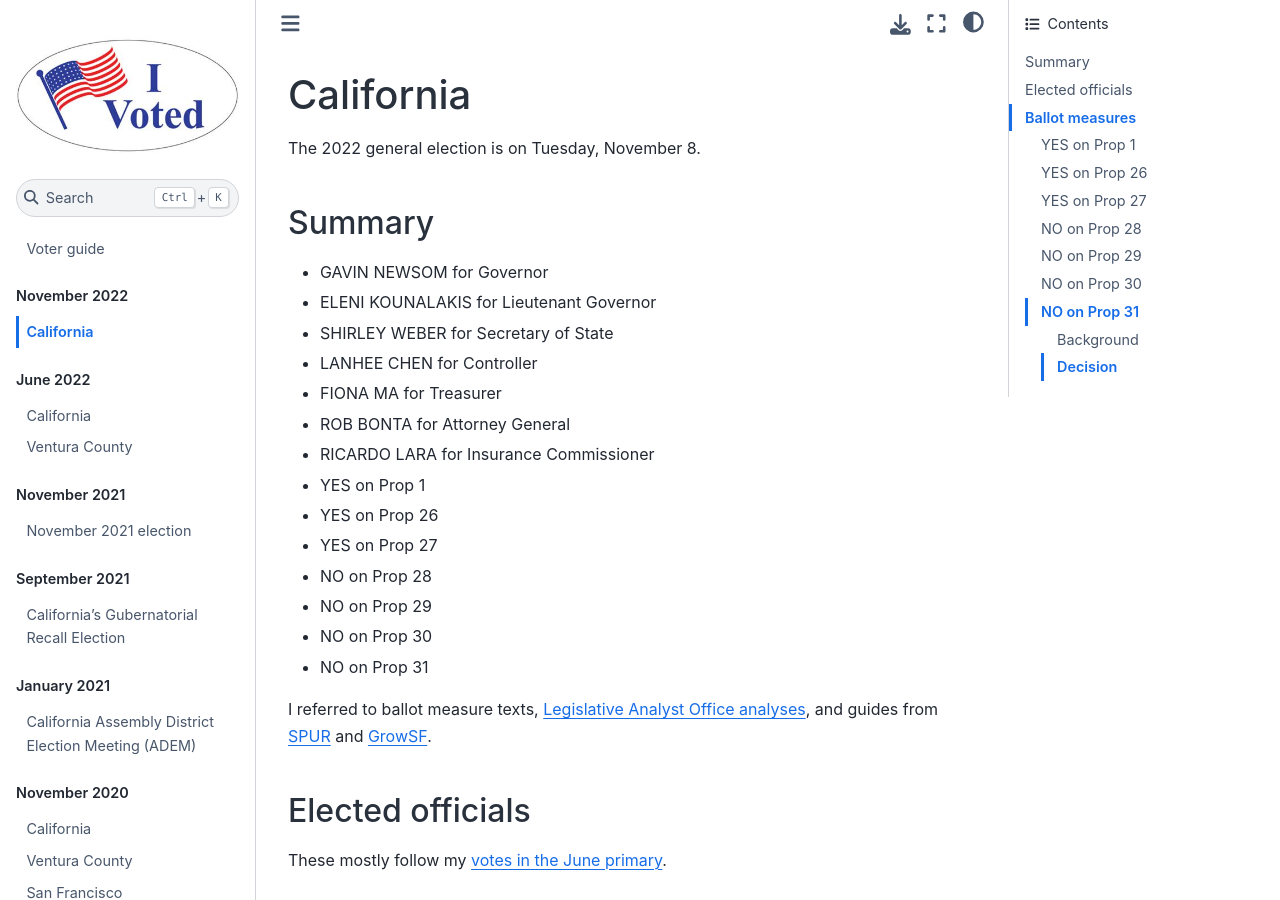
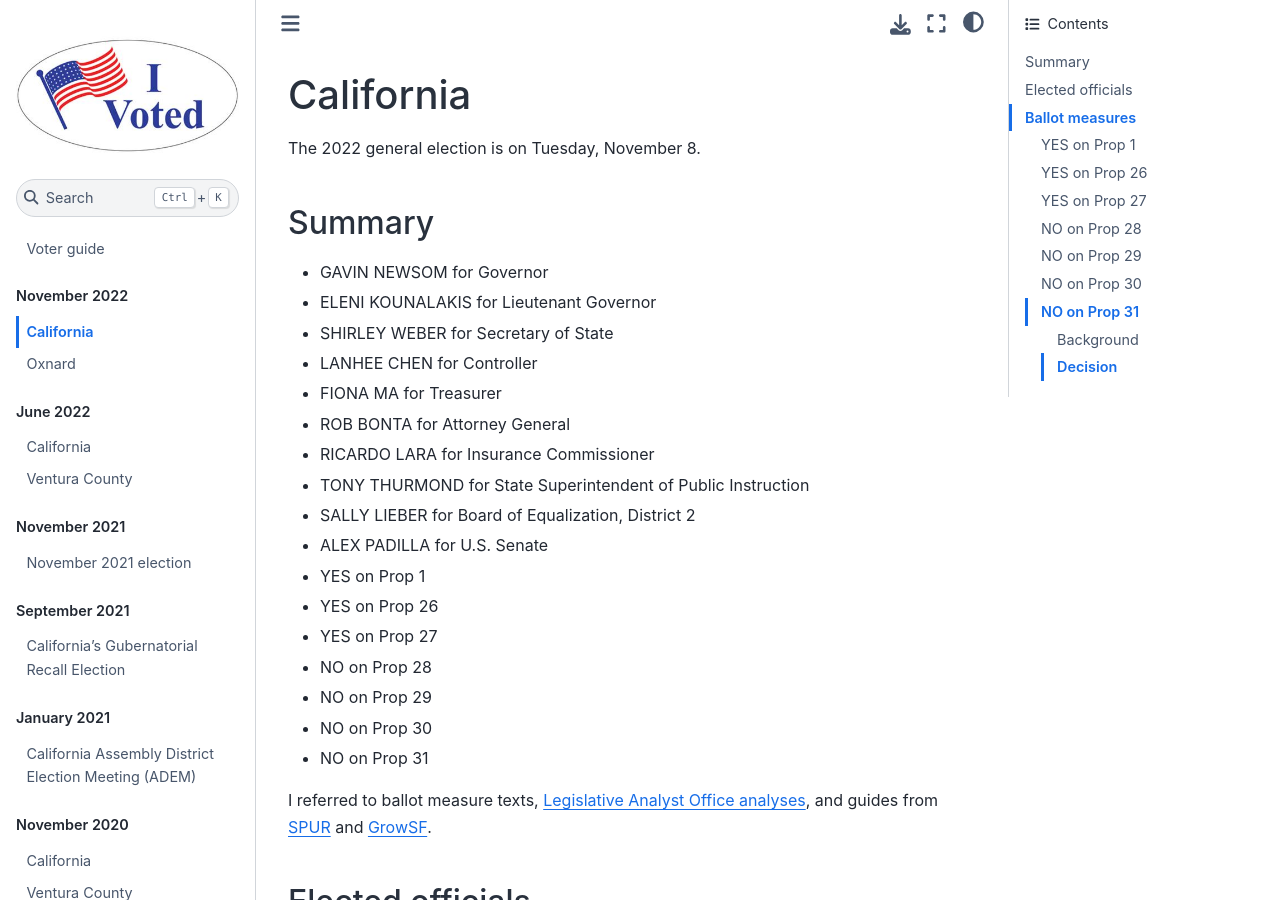
Before and after one commit to MaxGhenis/vote, a Jupyter Book: the page built from docs/2022/11/california.md, in a window 1280 px wide and 900 px high. Built offline with Jupyter Book 1.0.4 settings and Sphinx 7.4.7 and the Sphinx Book theme 1.1.4, drawn with Linux system fonts in a browser that asks for light colours.

Commit message:
add oxnard

```diff
--- a/docs/2022/11/california.md
+++ b/docs/2022/11/california.md
@@ -11,6 +11,9 @@
 * FIONA MA for Treasurer
 * ROB BONTA for Attorney General
 * RICARDO LARA for Insurance Commissioner
+* TONY THURMOND for State Superintendent of Public Instruction
+* SALLY LIEBER for Board of Equalization, District 2
+* ALEX PADILLA for U.S. Senate
 * YES on Prop 1
 * YES on Prop 26
 * YES on Prop 27
--- a/docs/_toc.yml
+++ b/docs/_toc.yml
@@ -4,6 +4,7 @@
   - caption: November 2022
     chapters:
       - file: 2022/11/california
+      - file: 2022/11/oxnard
   - caption: June 2022
     chapters:
       - file: 2022/06/california
```
Also changed, not shown: docs/2022/11/oxnard.md (added, +44 -0 lines).
